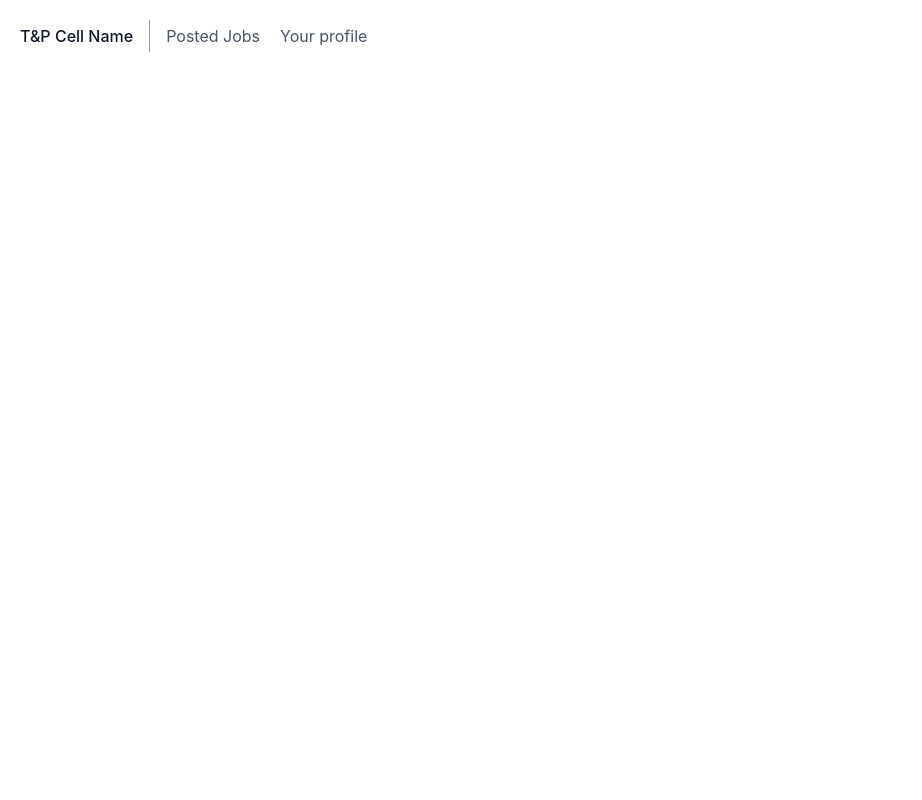
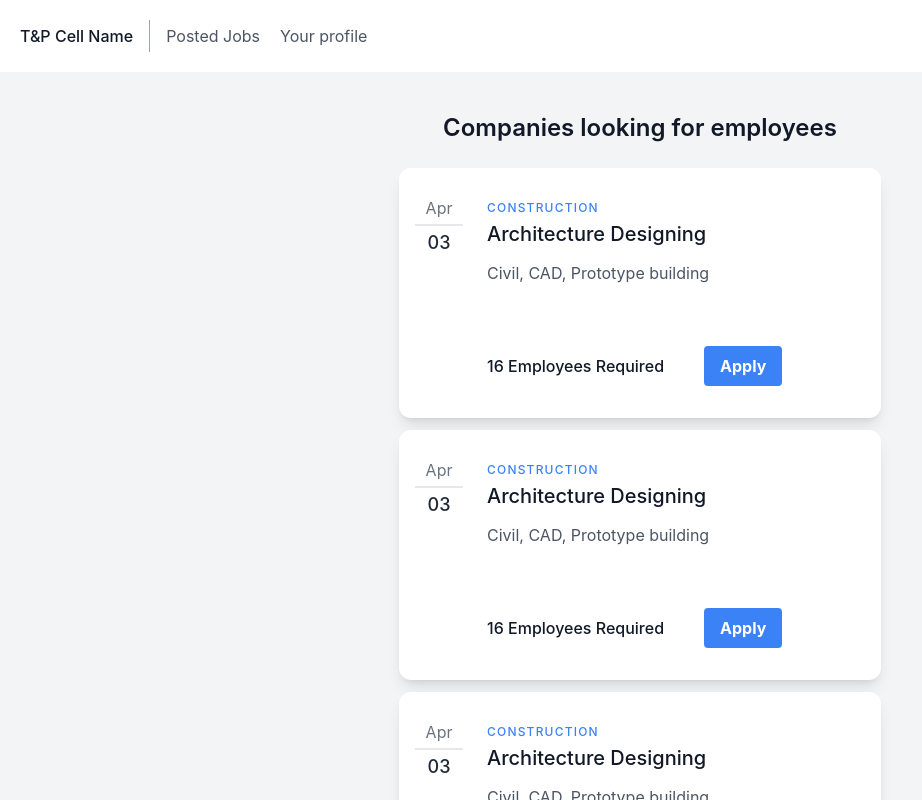
Before and after one commit to harshvarmora28/pioneer, a React (Create React App) app: page /tnpcell in a window 1280 px wide. Shown: the top 800 px of the page, without its empty margins (0-922 px from the left). Built offline with nearby package versions, Linux system fonts and the light colour scheme.

Commit message:
done till writing data in database from company section and redirecting placement cell and company on different website based on their registration

```diff
--- a/src/Components/Home/CompanyAppliedCells.js
+++ b/src/Components/Home/CompanyAppliedCells.js
@@ -1,8 +1,12 @@
 import React from "react";
+import NavbarCompany from "../Navigation/NavbarCompany";
+
+
 
 const CompanyAppliedCells = () => {
   return (
     <>
+    <NavbarCompany/>
       <h1 class="sm:text-3xl text-center text-2xl font-medium title-font mb-2 mt-10 text-gray-900">
         Already posted posts
       </h1>
--- a/src/Components/Home/CompanyAvailableCells.js
+++ b/src/Components/Home/CompanyAvailableCells.js
@@ -1,8 +1,10 @@
 import React from 'react'
+import NavbarCompany from '../Navigation/NavbarCompany'
 
 const CompanyAvailableCells = () => {
   return (
     <>
+      <NavbarCompany/>
       <h1 class="sm:text-2xl text-2xl font-semibold title-font mt-10 -mb-14 text-left px-11 text-gray-900">
         Available Placement Cells
       </h1>
--- a/src/Components/Home/CompanyHome.js
+++ b/src/Components/Home/CompanyHome.js
@@ -1,9 +1,11 @@
 import React from "react";
 import { Link } from "react-router-dom";
+import NavbarCompany from "../Navigation/NavbarCompany";
 
 const CompanyHome = () => {
   return (
     <>
+    <NavbarCompany/>
       <section class="text-gray-600 body-font">
         <div class="container px-5 py-24 mx-auto">
           <div class="lg:w-2/3 flex flex-col sm:flex-row sm:items-center items-start mx-auto">
--- a/src/Components/Home/CompanyPostForm.js
+++ b/src/Components/Home/CompanyPostForm.js
@@ -1,6 +1,8 @@
 import React, { useState } from "react";
 
 import { getDatabase, ref, set } from "firebase/database";
+import NavbarCompany from "../Navigation/NavbarCompany";
+
 
 function writeToUserData(Cname, jobName, skills, requiredEmployees, lastdate) {
   const db = getDatabase();
@@ -22,10 +24,11 @@ const CompanyPostForm = () => {
 
   return (
     <>
+    <NavbarCompany/>
       <section class="text-gray-600 body-font relative">
         <div class="container px-5 py-16 mx-auto">
           <div class="flex flex-col text-center w-full mb-12">
-            <h1 class="sm:text-3xl text-2xl font-medium title-font mb-4 text-gray-900">
+            <h1 class="sm:text-3xl text-2xl font-medium title-font mb-4 -mt-6 text-gray-900">
               Hire Now
             </h1>
             <p class="lg:w-2/3 mx-auto leading-relaxed text-base">
--- a/src/Components/Home/TnPCell/Feed.js
+++ b/src/Components/Home/TnPCell/Feed.js
@@ -8,9 +8,13 @@ function Feed() {
   return (
     <>
       <PlacementCellNavbar></PlacementCellNavbar>
+
       <div>
         <div class="min-h-screen bg-gray-100 flex justify-center items-center">
           <div className="col-md-5 ">
+            <h1 class="sm:text-2xl text-2xl font-semibold title-font mt-10 mb-6 text-left px-11 text-gray-900">
+              Companies looking for employees
+            </h1>
             <PostItem />
             <PostItem />
             <PostItem />
--- a/src/Components/Home/TnPCell/PlacementCell.js
+++ b/src/Components/Home/TnPCell/PlacementCell.js
@@ -7,7 +7,7 @@ import Profile from "./Profile";
 export default function PlacementCell() {
   return (
     <>
-      <PlacementCellNavbar/>
+      <Feed/>
     </>
   );
 }
--- a/src/Components/Navigation/NavbarCompany.js
+++ b/src/Components/Navigation/NavbarCompany.js
@@ -6,7 +6,7 @@ const NavbarCompany = () => {
     <header class="text-gray-600 body-font">
       <div class="container mx-auto flex flex-wrap p-5 flex-col md:flex-row items-center">
         <a class="flex title-font font-medium items-center text-gray-900 mb-4 md:mb-0">
-        <Link to="/company">
+        <Link to="/company/home">
         {/* <img src="metatherapy_logo_with_text.png" alt="" width={190} /> */}
         Company Name
         </Link>
--- a/src/Components/authentication/login/LoginPlacement.js
+++ b/src/Components/authentication/login/LoginPlacement.js
@@ -19,6 +19,9 @@ const LoginPlacement = () => {
 
   const [show, setShow] = useState(false);
   const handleClick = () => setShow(!show);
+
+const navigate = useNavigate();
+
 
 const [data, setData] = useState({
     email: "",
@@ -52,6 +55,7 @@ const [data, setData] = useState({
         loading: false,
       });
 
+      navigate("/tnpcell");
 
     } catch (err) {
       setData({ ...data, error: err.message, loading: false });
--- a/src/Components/authentication/signup/SignupCompany.js
+++ b/src/Components/authentication/signup/SignupCompany.js
@@ -68,6 +68,9 @@ const SignupCompany = () => {
           error: null,
           loading: false,
         });
+
+      navigate("/company/home");
+
       } catch (err) {
         setData({ ...data, error: err.message, loading: false });
       }
--- a/src/Components/authentication/signup/SignupPlacement.js
+++ b/src/Components/authentication/signup/SignupPlacement.js
@@ -68,6 +68,9 @@ const SignupPlacement = () => {
           error: null,
           loading: false,
         });
+
+      navigate("/tnpcell");
+
       } catch (err) {
         setData({ ...data, error: err.message, loading: false });
       }
```
Lines whose indentation alone changed are shown as unchanged.
